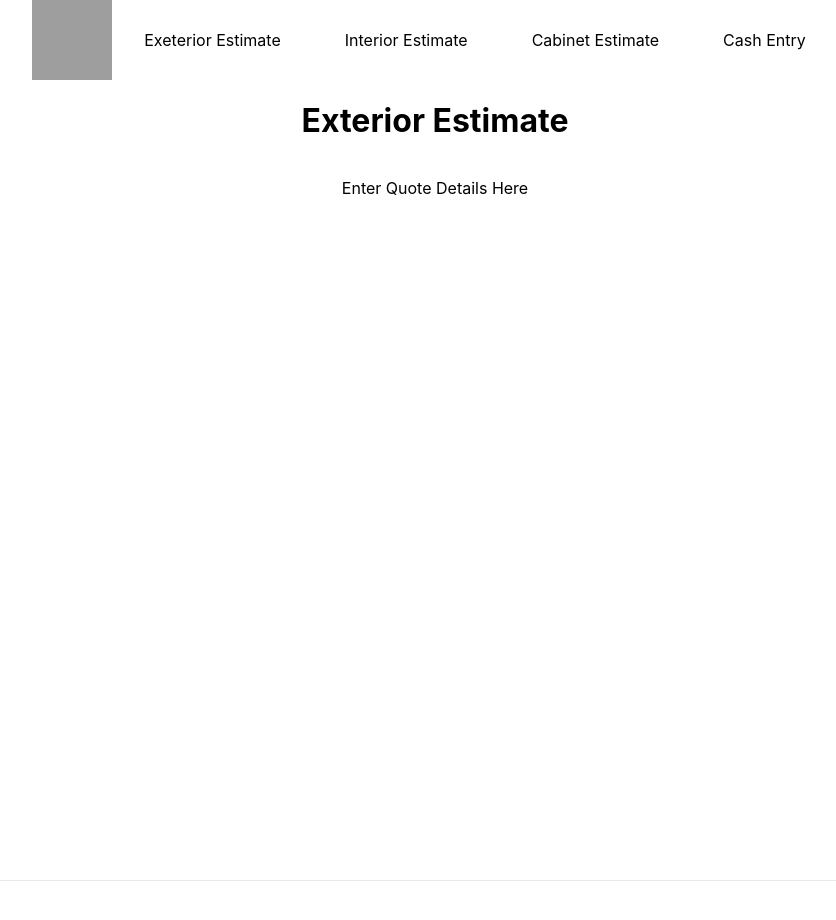
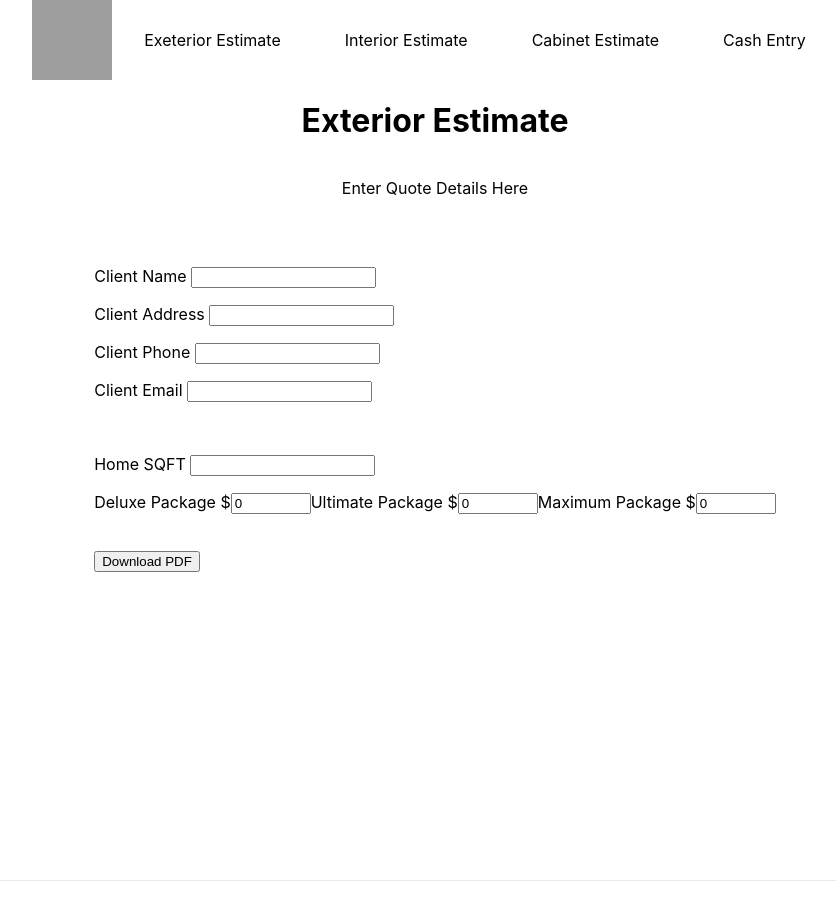
Before and after one commit to BryanMThomas/ToddThomasPaintingApp, a Next.js app in the folder todd-thomas-painting-app/: page /exterior-estimate in a window 1280 px wide. Shown: the top 920 px of the page, without its empty margins (205-1041 px from the left). Built offline with nearby package versions, Linux system fonts and the light colour scheme; grey boxes are pictures that could not be loaded.

Commit message:
add form to exterior estimate

```diff
--- /dev/null
+++ b/todd-thomas-painting-app/components/ClientInfo.js
@@ -0,0 +1,43 @@
+import styles from "../styles/Home.module.css";
+export default function ClinetInfo(props) {
+  return (
+    <div>
+      <p>
+        <label>Client Name </label>
+        <input
+          id="clientName"
+          name="clientName"
+          type="text"
+          onChange={props.handleStateChange}
+        />
+      </p>
+      <p>
+        <label>Client Address </label>
+        <input
+          id="clientAddress"
+          name="clientAddress"
+          type="text"
+          onChange={props.handleStateChange}
+        />
+      </p>
+      <p>
+        <label>Client Phone </label>
+        <input
+          id="clientPhone"
+          name="clientPhone"
+          type="text"
+          onChange={props.handleStateChange}
+        />
+      </p>
+      <p>
+        <label>Client Email </label>
+        <input
+          id="clientEmail"
+          name="clientEmail"
+          type="text"
+          onChange={props.handleStateChange}
+        />
+      </p>
+    </div>
+  );
+}
--- /dev/null
+++ b/todd-thomas-painting-app/components/LineItem.js
@@ -0,0 +1,4 @@
+import styles from "../styles/Home.module.css";
+export default function LineItem(props) {
+  return <div></div>;
+}
--- a/todd-thomas-painting-app/pages/exterior-estimate.js
+++ b/todd-thomas-painting-app/pages/exterior-estimate.js
@@ -1,11 +1,100 @@
+import React, { useState } from "react";
 import styles from "../styles/Home.module.css";
 import Layout from "../components/Layout";
+import ClientInfo from "../components/ClientInfo";
 export default function ExteriorEstimate() {
+  //PRICING CONSTS
+  const deluxeRate = 1.15;
+  const ultimateRate = 1.22;
+  const maximumRate = 1.35;
+
+  const [exteriorState, setExteriorState] = useState({
+    clientName: "",
+    clientAddress: "",
+    clientPhone: "",
+    clientEmail: "",
+    homeSqft: -1,
+    deluxePackagePrice: 0,
+    ultimatePackagePrice: 0,
+    maximumPackagePrice: 0,
+  });
+  const handleSqftChange = (e) => {
+    let value = e.target.value;
+    //Set Sqft
+    setExteriorState((prevState) => ({
+      ...prevState,
+      ["homeSqft"]: value,
+      ["deluxePackagePrice"]: Math.round(value * deluxeRate),
+      ["ultimatePackagePrice"]: Math.round(value * ultimateRate),
+      ["maximumPackagePrice"]: Math.round(value * maximumRate),
+    }));
+  };
+  const handleStateChange = (e) => {
+    if (e.target.name === "homeSqft") {
+      handleSqftChange(e);
+    } else {
+      const { name, value } = e.target;
+      setExteriorState((prevState) => ({
+        ...prevState,
+        [name]: value,
+      }));
+    }
+  };
+
+  const submit = () => {};
   return (
     <Layout>
       <div className={styles.container}>
         <h1>Exterior Estimate</h1>
         <p>Enter Quote Details Here</p>
+        <br />
+        <form onSubmit={submit} className = {styles.formInput}>
+          <ClientInfo handleStateChange={handleStateChange} />
+          <br />
+          <p>
+            <label>Home SQFT </label>
+            <input
+              id="homeSqft"
+              name="homeSqft"
+              type="number"
+              onChange={handleStateChange}
+            />
+          </p>
+          <p>
+            <label>Deluxe Package $</label>
+            <input
+              id="deluxePackagePrice"
+              name="deluxePackagePrice"
+              type="number"
+              min="0"
+              max="10000"
+              value={exteriorState.deluxePackagePrice}
+              onChange={handleStateChange}
+            />
+            <label>Ultimate Package $</label>
+            <input
+              id="ultimatePackagePrice"
+              name="ultimatePackagePrice"
+              type="number"
+              min="0"
+              max="10000"
+              value={exteriorState.ultimatePackagePrice}
+              onChange={handleStateChange}
+            />
+            <label>Maximum Package $</label>
+            <input
+              id="maximumPackagePrice"
+              name="maximumPackagePrice"
+              type="number"
+              min="0"
+              max="10000"
+              value={exteriorState.maximumPackagePrice}
+              onChange={handleStateChange}
+            />
+          </p>
+          <br />
+          <button type="submit">Download PDF</button>
+        </form>
       </div>
     </Layout>
   );
--- a/todd-thomas-painting-app/styles/Home.module.css
+++ b/todd-thomas-painting-app/styles/Home.module.css
@@ -28,6 +28,7 @@
 .header a {
   padding: 2em;
 }
+
 .formInput {
   padding: 1em;
 }
```
